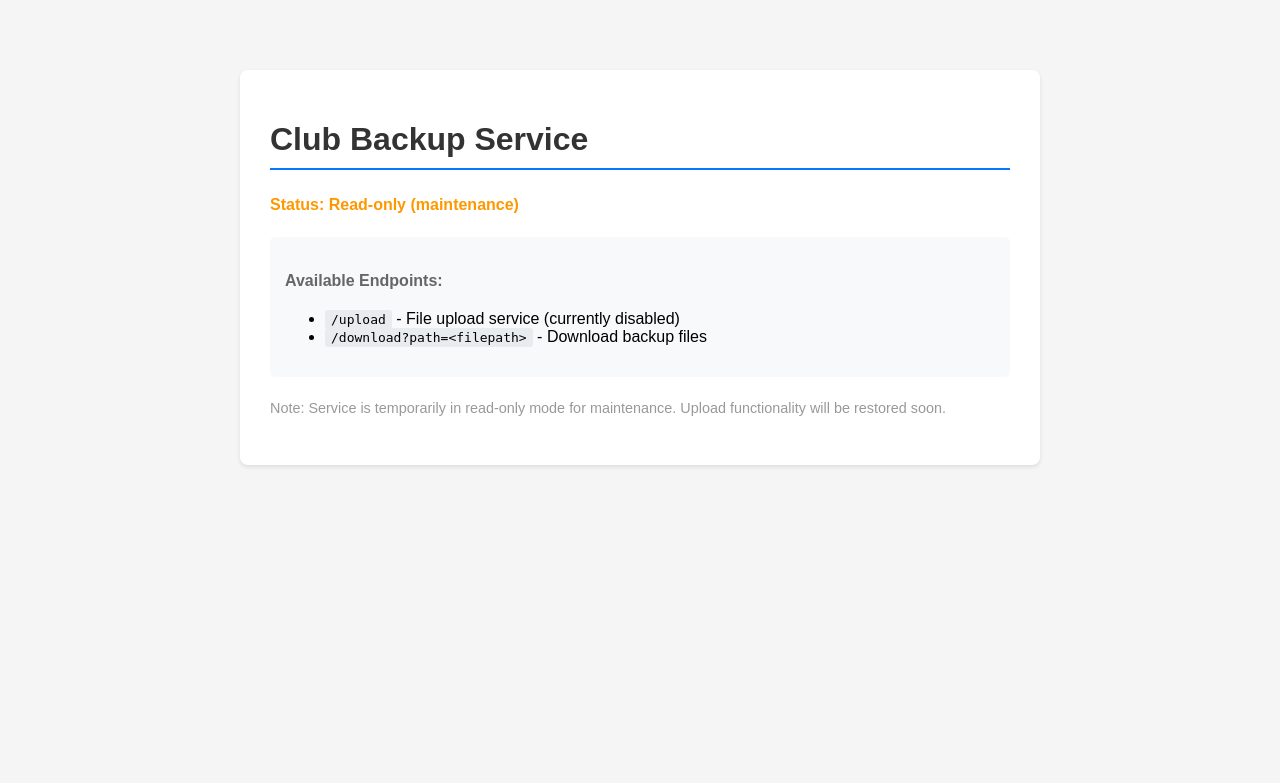
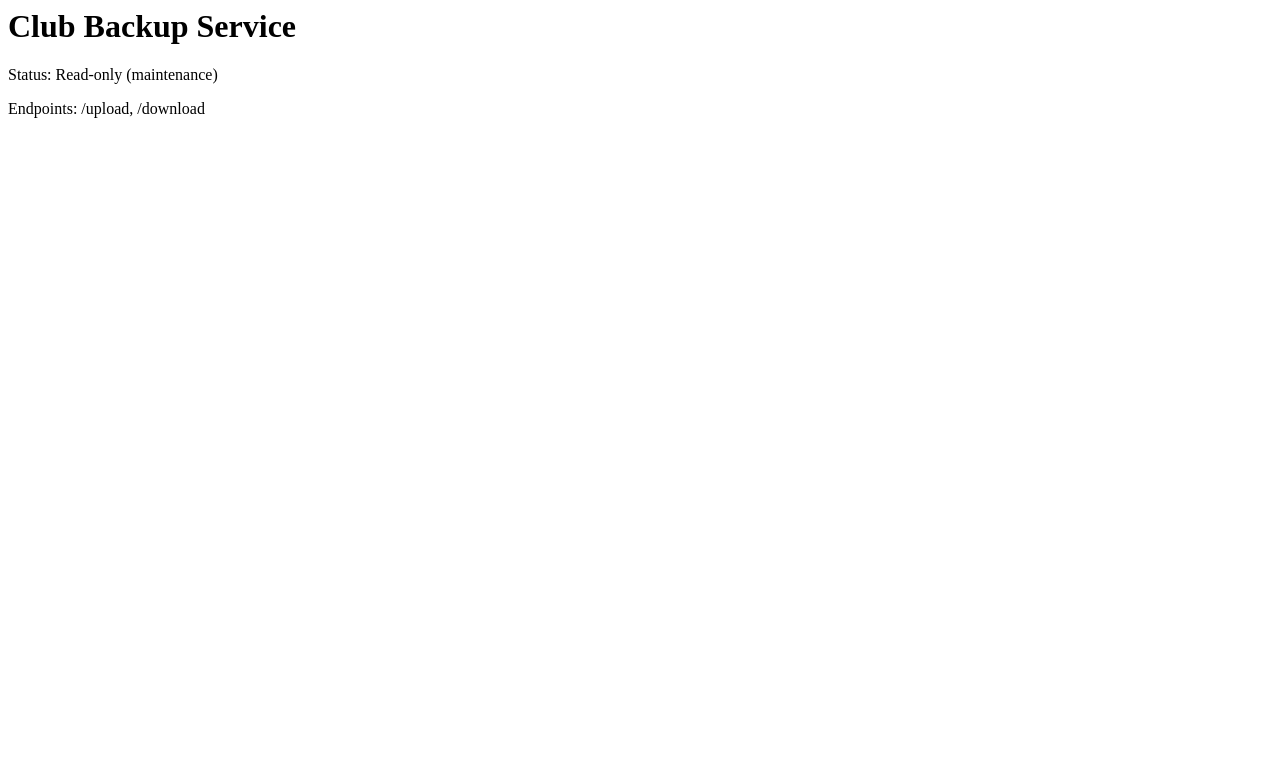
Before and after one commit to jju00/owasp10_fileservice, a Flask app: page / in a window 1280 px wide. Shown: the top 783 px of the page. Run offline with Flask 3, Linux system fonts and the light colour scheme.

Commit message:
remove: upload_error.html, index.html & error처리 방식 수정

```diff
--- a/app.py
+++ b/app.py
@@ -1,5 +1,6 @@
-from flask import Flask, request, send_file, render_template
+from flask import Flask, request, send_file, render_template, Response
 import os
+import random
 
 app = Flask(__name__)
 
@@ -21,8 +22,19 @@ def upload():
     의도적인 취약점: A10 - Server-Side Request Forgery (SSRF)
     에러 메시지에 내부 경로 정보 노출
     """
-    # 항상 실패하도록 설계 - 에러 메시지에 내부 경로 노출
-    return render_template('upload_error.html', upload_root=UPLOAD_ROOT), 500
+    try:
+        # 업로드 요청 시 임시 파일명으로 서버에 저장
+        tmp_filename = f"tmp_{random.randint(100000, 999999)}"
+        save_path = os.path.join(UPLOAD_ROOT, tmp_filename)
+
+        # 의도적으로 항상 실패 (읽기 전용 모드)
+        # 실제 파일을 쓰려고 시도하지만 실패
+        raise OSError(28, "No space left on device")
+
+    except OSError as e:
+        ##########  A10 취약점 -> 에러 메시지에 내부 경로 노출
+        error_message = f"Error: {save_path} upload failed\n"
+        return Response(error_message, status=500, mimetype='text/plain')
 
 @app.route('/download')
 def download():
@@ -33,10 +45,10 @@ def download():
     path = request.args.get('path', '')
 
     if not path:
-        return render_template('download.html'), 400
+        return Response("Error: Missing 'path' parameter\nUsage: /download?path=<filepath>\n", status=400, mimetype='text/plain')
 
     try:
-        # 의도적으로 path traversal 취약점 존재 (검증 없음)
+        ##########  A01 취약점 -> path traversal 취약점 (경로 검증 없음)
         # 사용자가 ../../../etc/passwd 같은 경로로 시스템 파일 접근 가능
 
         # 파일이 존재하는지 확인
@@ -45,13 +57,13 @@ def download():
             if os.path.isfile(path):
                 return send_file(path, as_attachment=True, download_name=os.path.basename(path))
             else:
-                return f"Error: {path} is a directory, not a file", 400
+                return Response(f"Error: {path} is a directory, not a file\n", status=400, mimetype='text/plain')
         else:
-            return f"Error: File not found at path: {path}", 404
+            return Response(f"Error: File not found at path: {path}\n", status=404, mimetype='text/plain')
 
     except Exception as e:
-        return f"Error accessing file: {str(e)}", 500
+        return Response(f"Error accessing file: {str(e)}\n", status=500, mimetype='text/plain')
 
 if __name__ == '__main__':
-    # 0.0.0.0으로 바인딩하여 외부에서 접근 가능하도록 설정
-    app.run(host='0.0.0.0', port=8080, debug=True)
+    # 내부에서만 바인딩 (외부에서는 filtered)
+    app.run(host='127.0.0.1', port=8080, debug=True)
--- a/templates/index.html
+++ b/templates/index.html
@@ -1,63 +1,3 @@
-<!DOCTYPE html>
-<html>
-<head>
-    <title>Club Backup Service</title>
-    <style>
-        body {
-            font-family: Arial, sans-serif;
-            max-width: 800px;
-            margin: 50px auto;
-            padding: 20px;
-            background-color: #f5f5f5;
-        }
-        .container {
-            background: white;
-            padding: 30px;
-            border-radius: 8px;
-            box-shadow: 0 2px 4px rgba(0,0,0,0.1);
-        }
-        h1 {
-            color: #333;
-            border-bottom: 2px solid #007bff;
-            padding-bottom: 10px;
-        }
-        p {
-            line-height: 1.6;
-            color: #666;
-        }
-        .status {
-            color: #ff9800;
-            font-weight: bold;
-        }
-        .endpoints {
-            background: #f8f9fa;
-            padding: 15px;
-            border-radius: 5px;
-            margin-top: 20px;
-        }
-        code {
-            background: #e9ecef;
-            padding: 2px 6px;
-            border-radius: 3px;
-            font-family: monospace;
-        }
-    </style>
-</head>
-<body>
-    <div class="container">
-        <h1>Club Backup Service</h1>
-        <p class="status">Status: Read-only (maintenance)</p>
-        <div class="endpoints">
-            <p><strong>Available Endpoints:</strong></p>
-            <ul>
-                <li><code>/upload</code> - File upload service (currently disabled)</li>
-                <li><code>/download?path=&lt;filepath&gt;</code> - Download backup files</li>
-            </ul>
-        </div>
-        <p style="margin-top: 20px; font-size: 0.9em; color: #999;">
-            Note: Service is temporarily in read-only mode for maintenance.
-            Upload functionality will be restored soon.
-        </p>
-    </div>
-</body>
-</html>
+<h1>Club Backup Service</h1>
+<p>Status: Read-only (maintenance)</p>
+<p>Endpoints: /upload, /download</p>
```
Also changed, not shown: templates/download.html (deleted, +0 -51 lines), templates/upload_error.html (deleted, +0 -47 lines), 1 other file.
